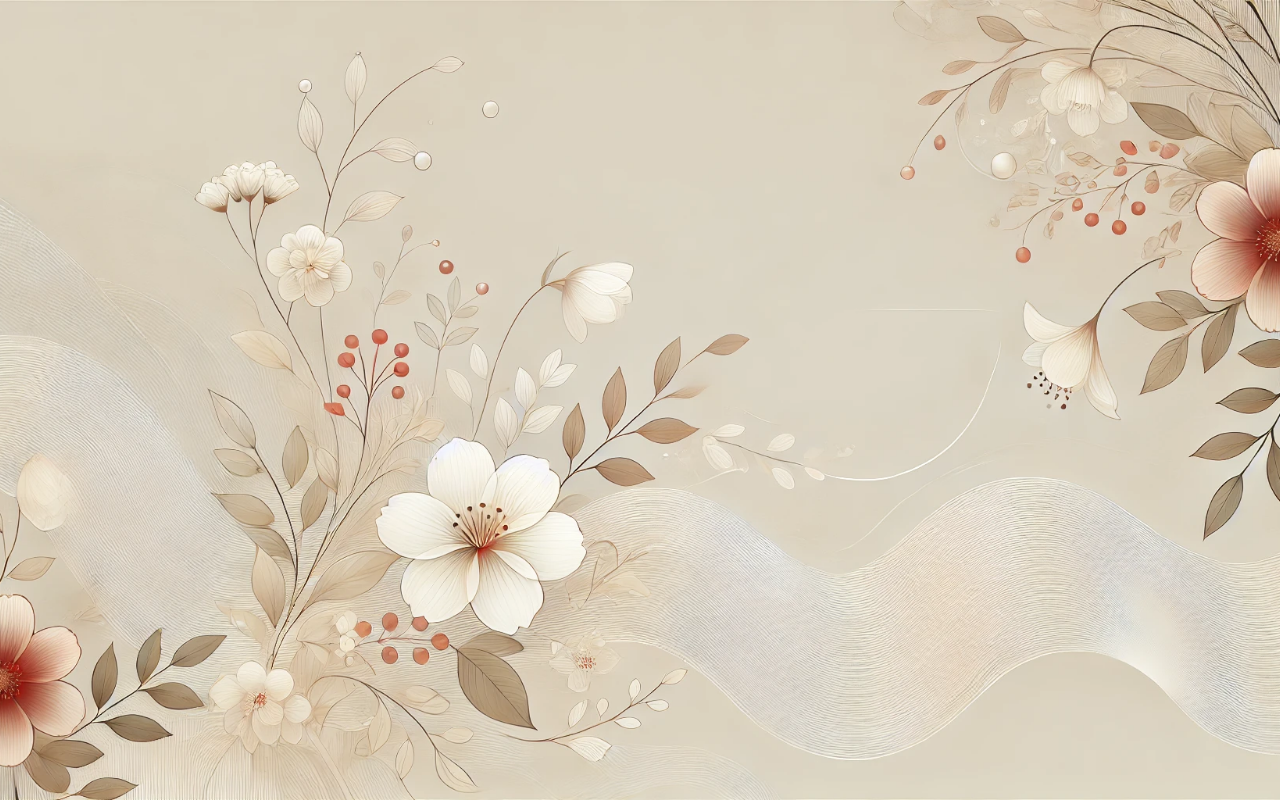
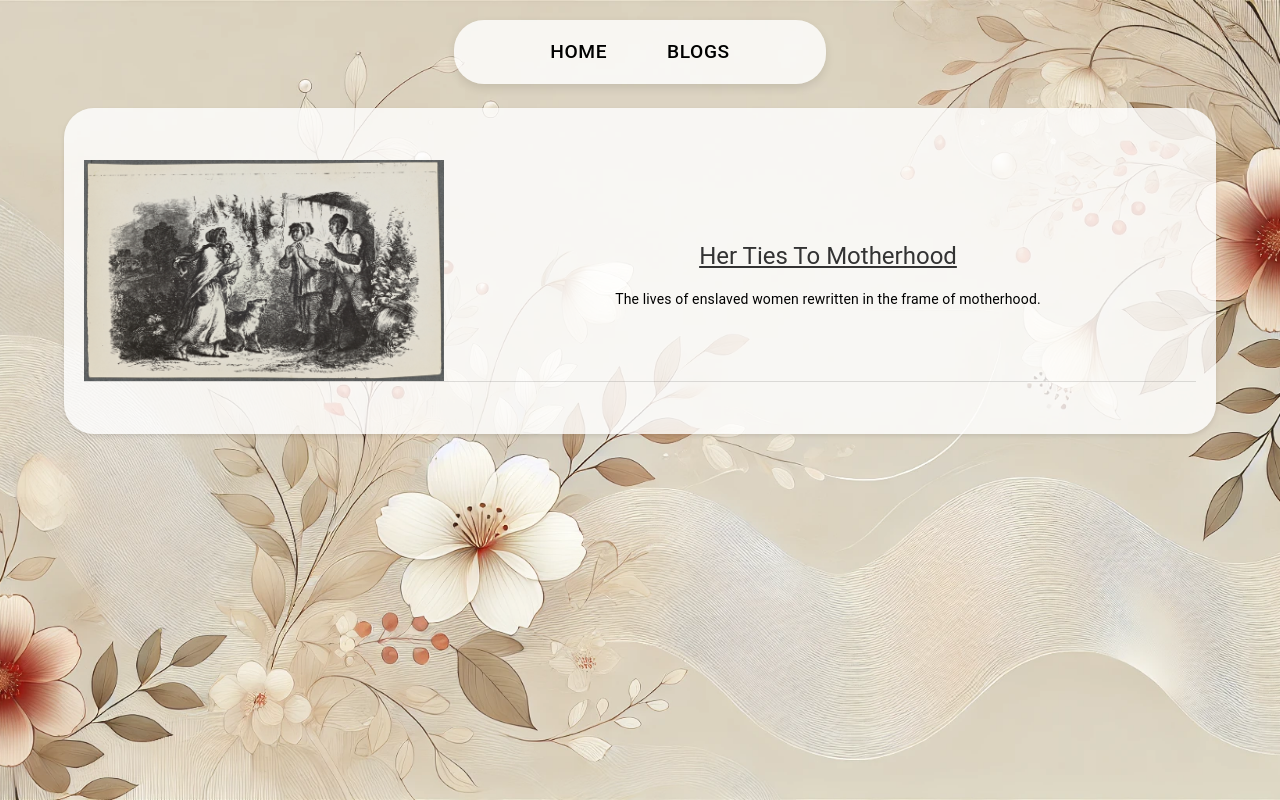
Before and after one commit to PranaviKolouju/Her-Power-Her-Past, a React (Create React App) app: page /Her-Power-Her-Past/blogs in a window 1280 px wide. Before the commit this address had no page. Built offline with nearby package versions, Linux system fonts and the light colour scheme.

Commit message:
deployed site

```diff
--- a/package.json
+++ b/package.json
@@ -17,6 +17,8 @@
     "web-vitals": "^2.1.4"
   },
   "scripts": {
+    "predeploy": "npm run build",
+    "deploy": "gh-pages -d build",
     "start": "react-scripts start",
     "build": "react-scripts build",
     "test": "react-scripts test",
@@ -39,5 +41,9 @@
       "last 1 firefox version",
       "last 1 safari version"
     ]
+  },
+  "homepage": "https://PranaviKolouju.github.io/Her-Power-Her-Past",
+  "devDependencies": {
+    "gh-pages": "^6.1.1"
   }
 }
--- a/src/App.js
+++ b/src/App.js
@@ -7,12 +7,12 @@ import Post1 from './Posts/Post1/Post1';
 
 function App() {
   return (
-    <Router>
+    <Router basename="/Her-Power-Her-Past">
       <div className="App">
         <Routes>
           <Route path="/" element={<Home />} />         {/* Home Route */}
           <Route path="/blogs" element={<Blogs />} />   {/* Blogs Route */}
-          <Route path="/post/1" element={<Post1 />} />
+          <Route path="/post1" element={<Post1 />} />  {/* Specific Post Route */}
         </Routes>
       </div>
     </Router>
--- a/src/Blogs/Blogs.js
+++ b/src/Blogs/Blogs.js
@@ -1,51 +1,40 @@
 import React from 'react';
-import { Typography, Box, Container, Link, Grid, CardMedia, Divider } from '@mui/material';
+import { Typography, Box, Container, Grid, CardMedia, Divider } from '@mui/material';
 import Navbar from '../Components/Navbar';
 import './Blogs.css';
+import { Link } from 'react-router-dom';
 
 import slaveryImage from '../Images/slavery.png';
 
 const Blogs = () => {
-  const blogPosts = [
-    {
-      id: 1,
-      title: "Her Ties To Motherhood",
-      summary: "The lives of enslaved women rewritten in the frame of motherhood.",
-      link: "/post/1",
-      imageUrl: slaveryImage
-    }
-  ];
-
   return (
     <div className="home">
       <Navbar />
       <Container maxWidth="lg">
         <Box className="home-container">
-          {blogPosts.map((post, index) => (
-            <Box key={post.id} className="blog-post">
+          <Box className="blog-post">
             <Grid container spacing={2} alignItems="center">
               <Grid item xs={12} sm={4}>
                 <CardMedia
                   component="img"
-                    image={post.imageUrl}
-                    alt={post.title}
+                  image={slaveryImage}
+                  alt="Her Ties To Motherhood"
                   className="blog-media"
                 />
               </Grid>
               <Grid item xs={12} sm={8}>
                 <Typography variant="h5" gutterBottom>
-                    <Link href={post.link} color="inherit" className="blog-link" sx={{ textDecoration: 'none'}}>
-                      {post.title}
+                  <Link to="/post1" color="inherit" className="blog-link" sx={{ textDecoration: 'none' }}>
+                    Her Ties To Motherhood
                   </Link>
                 </Typography>
                 <Typography variant="body2">
-                    {post.summary}
+                  The lives of enslaved women rewritten in the frame of motherhood.
                 </Typography>
               </Grid>
             </Grid>
-              {index !== blogPosts.length - 1 && <Divider />}
+            <Divider />
           </Box>
-          ))}
         </Box>
       </Container>
     </div>
--- a/src/Posts/Post1/Post1.js
+++ b/src/Posts/Post1/Post1.js
@@ -1,5 +1,5 @@
 import React from 'react';
-import { Typography, Box, Container } from '@mui/material';
+import { Typography, Box, Container} from '@mui/material';
 import Navbar from '../../Components/Navbar';
 import './Post1.css';
 
```
Also changed, not shown: 18 other files (tests, documents, lock files or other folders). Lines whose indentation alone changed are shown as unchanged.
